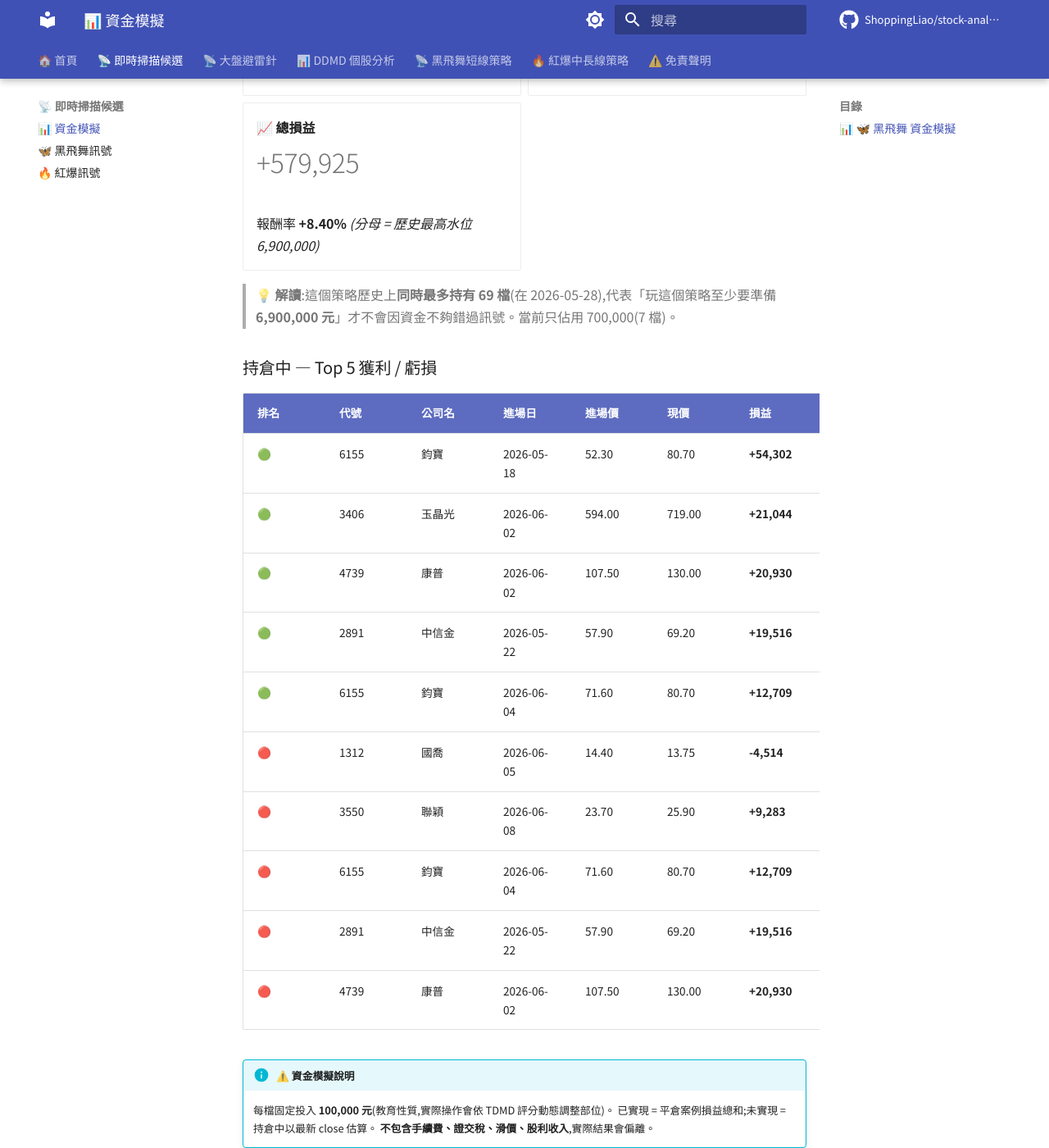
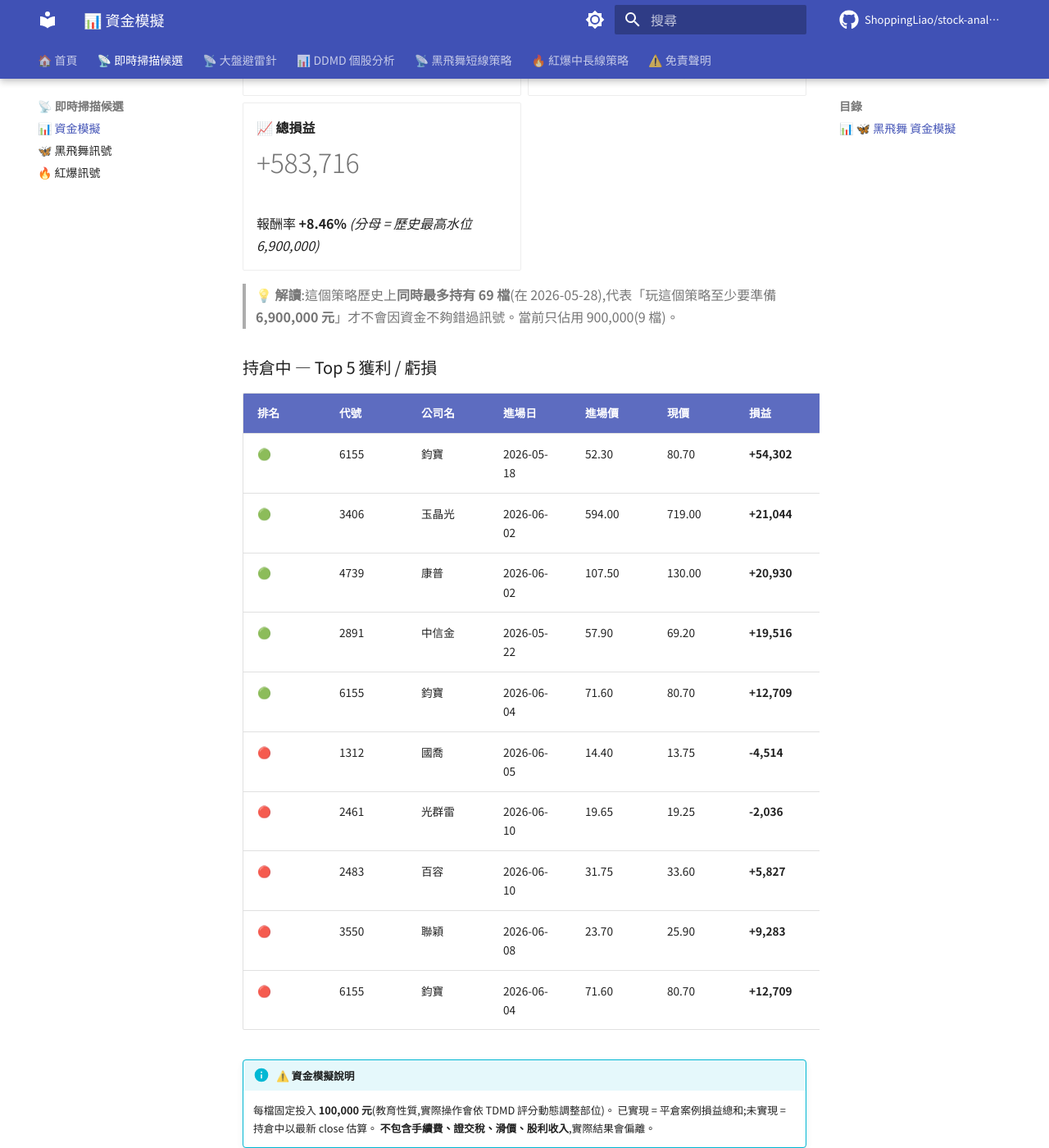
Before and after one commit to ShoppingLiao/stock-analysis-public, an MkDocs documentation site: the page built from docs/signals_capital.md, in a window 1280 px wide and 1400 px high, scrolled down 817 px. Shown: the whole window at 82% size. Built offline with MkDocs 1.6.1 and Material for MkDocs 9.7.7, drawn with Linux system fonts in a browser that asks for light colours; comment, search, counter and statistics services are not loaded; some of the changed text lies outside the part shown.

Commit message:
docs(signals): update BB + RB + capital (2026-06-10)

```diff
--- a/docs/signals_capital.md
+++ b/docs/signals_capital.md
@@ -17,9 +17,9 @@
 
 -   **💼 當前資金水位**
 
-    # 700,000
+    # 900,000
 
-    持倉 7 檔 × 100,000
+    持倉 9 檔 × 100,000
 
 -   **🌊 歷史最高水位**
 
@@ -35,19 +35,19 @@
 
 -   **🟡 未實現損益**
 
-    # +133,271
+    # +137,062
 
-    持倉 7 檔(現價 vs 進場價)
+    持倉 9 檔(現價 vs 進場價)
 
 -   **📈 總損益**
 
-    # +579,925
+    # +583,716
 
-    報酬率 **+8.40%** _(分母 = 歷史最高水位 6,900,000)_
+    報酬率 **+8.46%** _(分母 = 歷史最高水位 6,900,000)_
 
 </div>
 
-> **💡 解讀**:這個策略歷史上**同時最多持有 69 檔**(在 2026-05-28),代表「玩這個策略至少要準備 **6,900,000 元**」才不會因資金不夠錯過訊號。當前只佔用 700,000(7 檔)。
+> **💡 解讀**:這個策略歷史上**同時最多持有 69 檔**(在 2026-05-28),代表「玩這個策略至少要準備 **6,900,000 元**」才不會因資金不夠錯過訊號。當前只佔用 900,000(9 檔)。
 
 ### 持倉中 — Top 5 獲利 / 虧損
 
@@ -59,10 +59,10 @@
 | 🟢 | 2891 | 中信金 | 2026-05-22 | 57.90 | 69.20 | **+19,516** | **+19.52%** |
 | 🟢 | 6155 | 鈞寶 | 2026-06-04 | 71.60 | 80.70 | **+12,709** | **+12.71%** |
 | 🔴 | 1312 | 國喬 | 2026-06-05 | 14.40 | 13.75 | **-4,514** | **-4.51%** |
+| 🔴 | 2461 | 光群雷 | 2026-06-10 | 19.65 | 19.25 | **-2,036** | **-2.04%** |
+| 🔴 | 2483 | 百容 | 2026-06-10 | 31.75 | 33.60 | **+5,827** | **+5.83%** |
 | 🔴 | 3550 | 聯穎 | 2026-06-08 | 23.70 | 25.90 | **+9,283** | **+9.28%** |
 | 🔴 | 6155 | 鈞寶 | 2026-06-04 | 71.60 | 80.70 | **+12,709** | **+12.71%** |
-| 🔴 | 2891 | 中信金 | 2026-05-22 | 57.90 | 69.20 | **+19,516** | **+19.52%** |
-| 🔴 | 4739 | 康普 | 2026-06-02 | 107.50 | 130.00 | **+20,930** | **+20.93%** |
 
 !!! info "⚠️ 資金模擬說明"
     每檔固定投入 **100,000 元**(教育性質,實際操作會依 TDMD 評分動態調整部位)。
@@ -139,9 +139,9 @@
 
 -   **💼 當前資金水位**
 
-    # 15,000,000
+    # 15,200,000
 
-    BB 700,000 + RB 14,300,000
+    BB 900,000 + RB 14,300,000
 
 -   **🌊 兩策略歷史最高水位**
 
@@ -157,15 +157,15 @@
 
 -   **🟡 未實現損益**
 
-    # +1,616,020
+    # +1,619,811
 
-    BB +133,271 + RB +1,482,749
+    BB +137,062 + RB +1,482,749
 
 -   **📈 總損益**
 
-    # +1,945,629
+    # +1,949,420
 
-    報酬率 **+9.01%** _(分母 = 兩策略歷史最高水位)_
+    報酬率 **+9.03%** _(分母 = 兩策略歷史最高水位)_
 
 </div>
 
```
Also changed, not shown: docs/signals_black_butterfly.md (+57 -64 lines).
